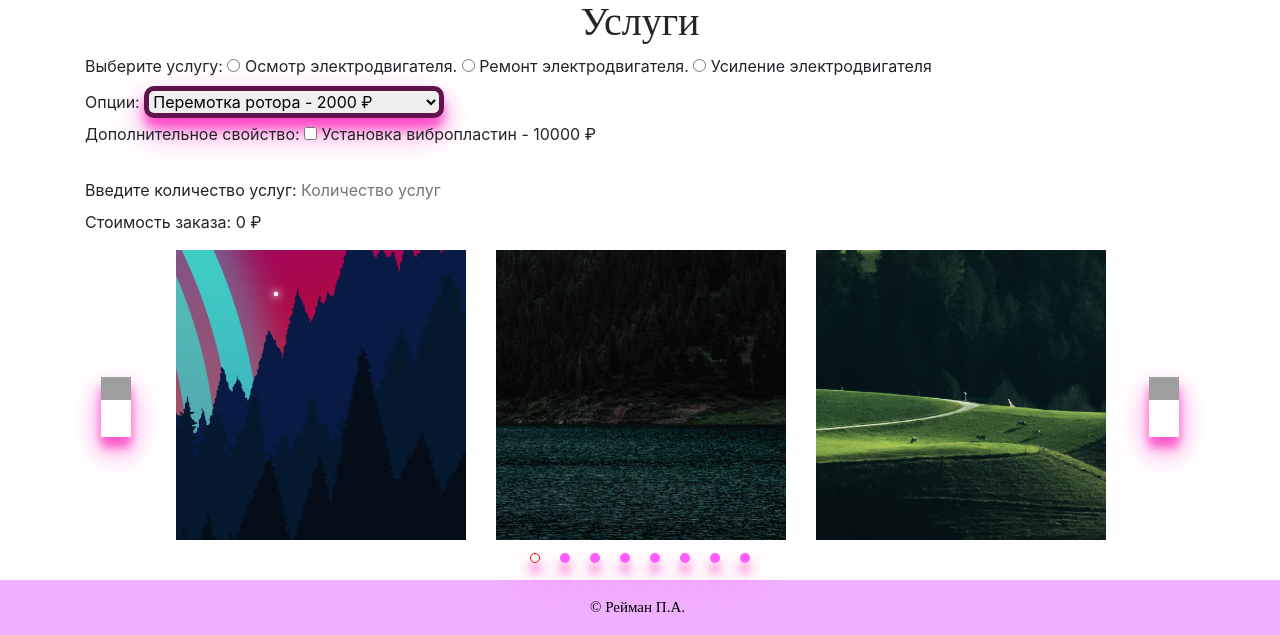
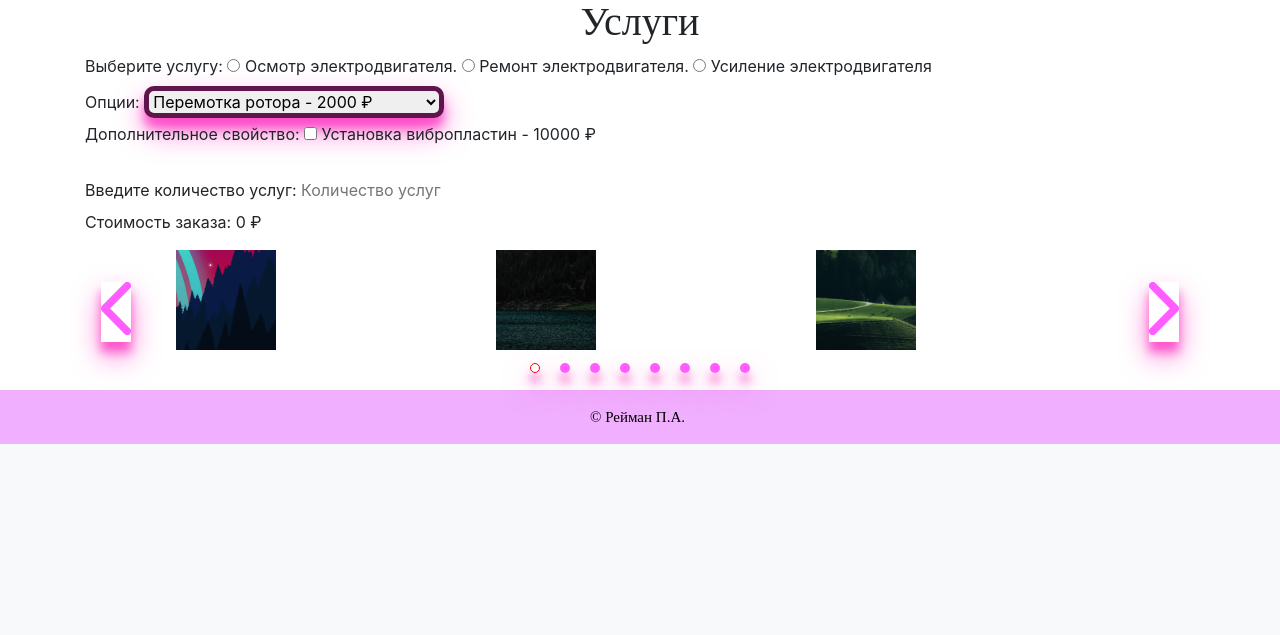
Before and after one commit to PavelReiman/PavelReiman.github.io, a PHP site: page /Sevan_lessons/index.html in a window 1280 px wide. Shown: the part 2382-3017 px from the top of the page. After the commit the page ends 2826 px from the top, so only its background shows below. Run offline with PHP 8.4, Linux system fonts and the light colour scheme; grey boxes are pictures that could not be loaded.

Commit message:
Update style.css

```diff
--- a/Sevan_lessons/style.css
+++ b/Sevan_lessons/style.css
@@ -248,13 +248,13 @@
 }
 .slider .slick-arrow.slick-prev{
     left: 0;
-    background: url('slid/sl-arrow_l.svg') 0 0 / 100% no-repeat;
+    background: url('sl-arrow_l.svg') 0 0 / 100% no-repeat;
     box-shadow: rgba(255, 0, 179, 0.514) 0px 14px 28px, rgba(250, 26, 183, 0.559) 0px 10px 10px;
 
 }
 .slider .slick-arrow.slick-next{
     right: 0;
-    background: url('slid/sl-arrow_r.svg') 0 0 / 100% no-repeat;
+    background: url('sl-arrow_r.svg') 0 0 / 100% no-repeat;
     box-shadow: rgba(255, 0, 179, 0.514) 0px 14px 28px, rgba(250, 26, 183, 0.559) 0px 10px 10px;
 }
 .slider .slick-arrow.slick-disabled{
@@ -288,5 +288,5 @@
     padding: 0px 15px;
 }
 .slider__item img{
-    max-width: 100%;
+    max-width: 100px;
 }
```
